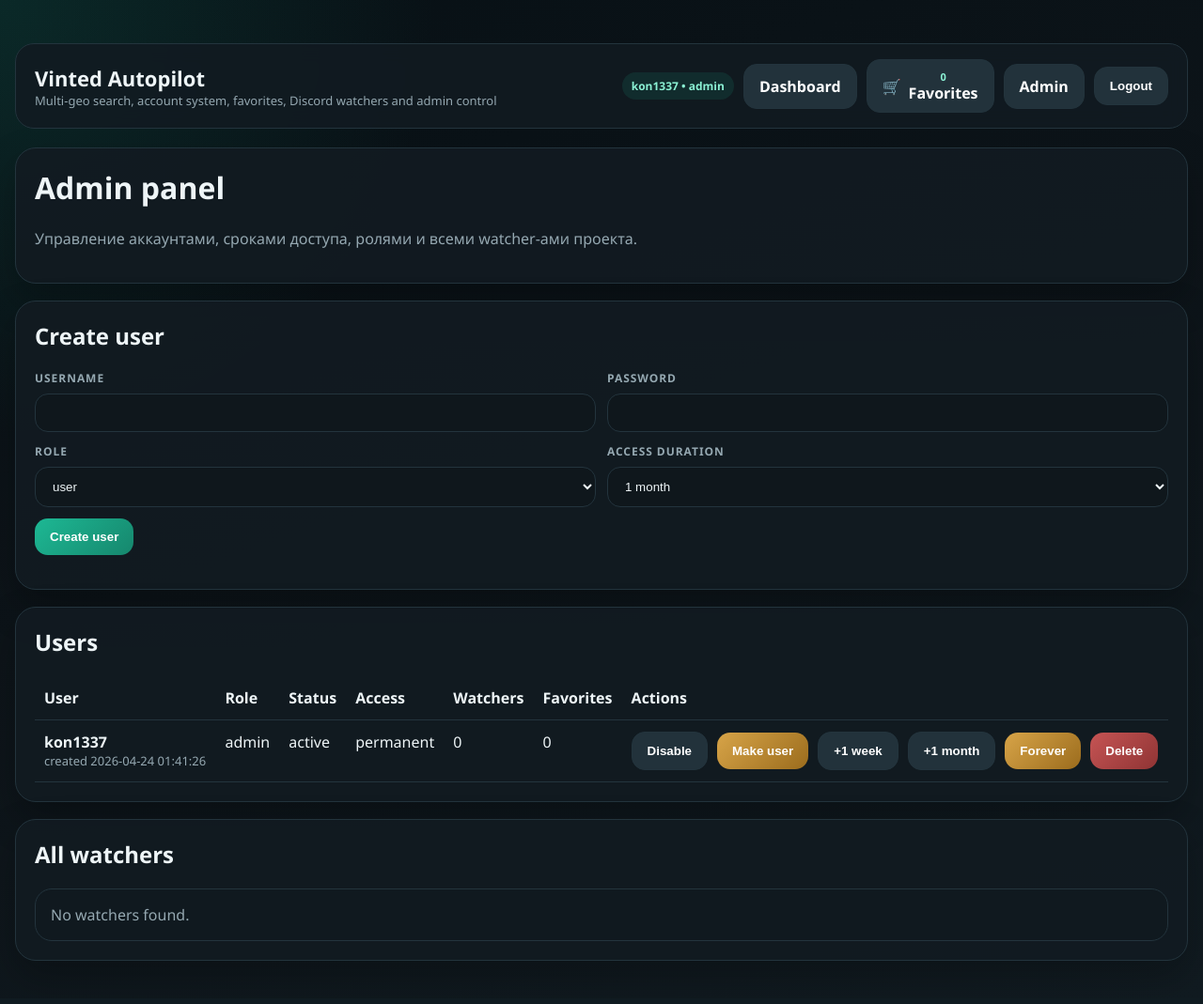
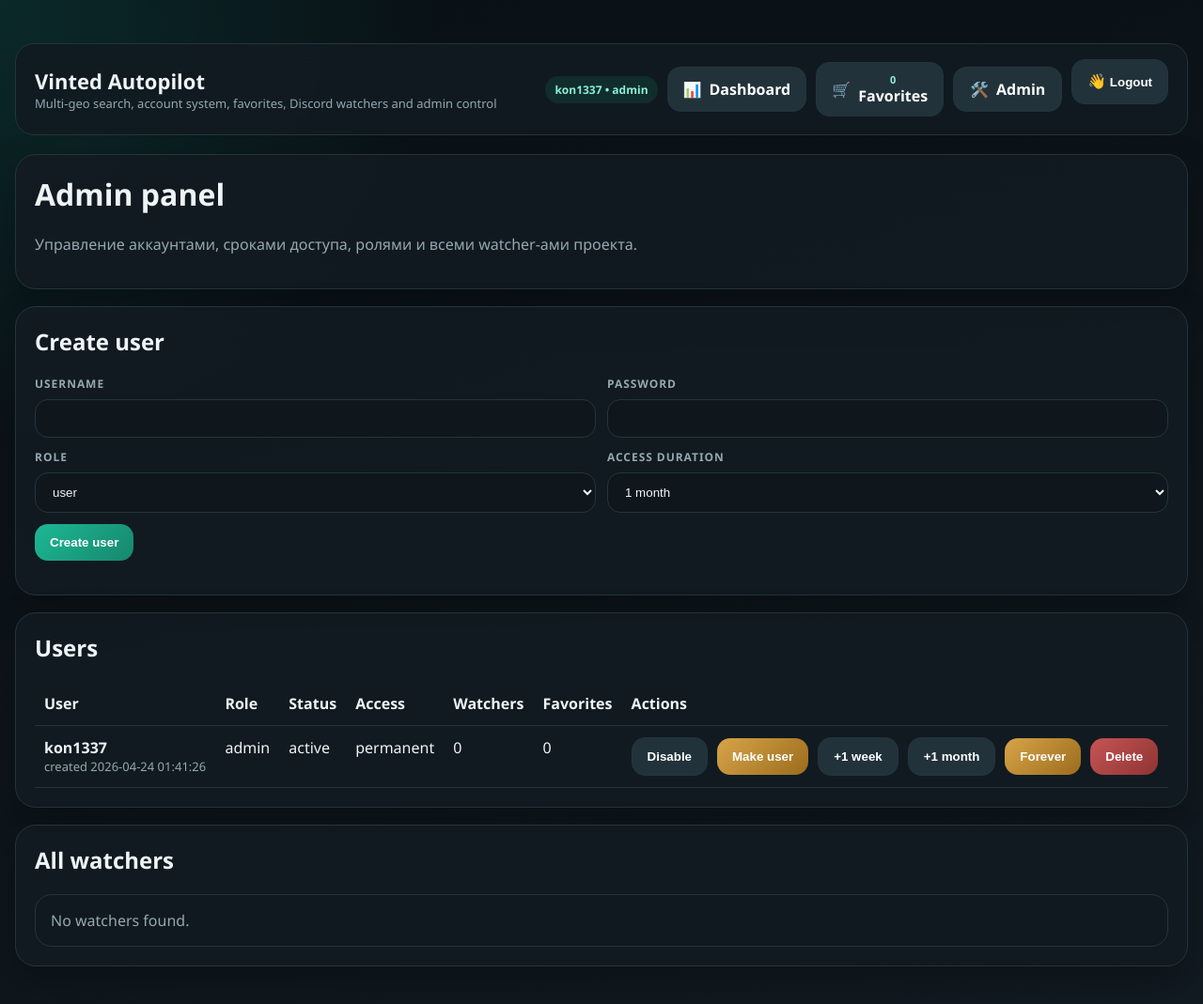
Before and after one commit to ttsshhaaa/vinted, a Flask app: page /admin in a window 1280 px wide. Shown: the whole page at 94% size. Before the commit the page ends 1023 px from the top, so only its background shows below. Run offline with Flask 3, Linux system fonts and the light colour scheme; the visitor is signed in with stand-in values (Sample User, id 1); data comes from the database, SQL or seed files in the repository; data that the repository does not hold is empty; some libraries are stand-ins or nearby versions.

Commit message:
Unify header buttons

```diff
--- a/templates/base.html
+++ b/templates/base.html
@@ -38,6 +38,15 @@
       color: white; background: linear-gradient(135deg, var(--accent), #16876d); font-weight: 700;
     }
     .btn.icon-btn { display: inline-flex; align-items: center; gap: 8px; }
+    .nav-actions { display: flex; gap: 10px; flex-wrap: wrap; align-items: center; }
+    .nav-btn {
+      min-width: 116px;
+      min-height: 48px;
+      justify-content: center;
+      text-align: center;
+    }
+    .nav-btn.tight { min-width: 92px; }
+    .nav-icon { font-size: 16px; line-height: 1; }
     .nav-stack { display: inline-flex; flex-direction: column; align-items: center; line-height: 1.05; gap: 3px; }
     .nav-stack .count { font-size: 11px; color: #8bf1d4; font-weight: 800; }
     .nav-stack .label { font-size: 16px; color: white; font-weight: 700; }
@@ -112,21 +121,30 @@
         <div class="muted small">Multi-geo search, account system, favorites, Discord watchers and admin control</div>
       </div>
       {% if current_user %}
-      <div class="inline">
+      <div class="nav-actions">
         <span class="pill">{{ current_user['username'] }} • {{ current_user['role'] }}</span>
-        <a class="btn secondary" href="{{ url_for('dashboard') }}">Dashboard</a>
-        <a class="btn secondary icon-btn" href="{{ url_for('favorites_page') }}">
-          <span aria-hidden="true">&#128722;</span>
+        <a class="btn secondary icon-btn nav-btn" href="{{ url_for('dashboard') }}">
+          <span class="nav-icon" aria-hidden="true">📊</span>
+          <span>Dashboard</span>
+        </a>
+        <a class="btn secondary icon-btn nav-btn" href="{{ url_for('favorites_page') }}">
+          <span class="nav-icon" aria-hidden="true">🛒</span>
           <span class="nav-stack">
             <span class="count">{{ favorites_count }}</span>
             <span class="label">Favorites</span>
           </span>
         </a>
         {% if current_user['role'] == 'admin' %}
-        <a class="btn secondary" href="{{ url_for('admin_panel') }}">Admin</a>
+        <a class="btn secondary icon-btn nav-btn" href="{{ url_for('admin_panel') }}">
+          <span class="nav-icon" aria-hidden="true">🛠️</span>
+          <span>Admin</span>
+        </a>
         {% endif %}
         <form method="post" action="{{ url_for('logout') }}">
-          <button class="secondary" type="submit">Logout</button>
+          <button class="secondary icon-btn nav-btn tight" type="submit">
+            <span class="nav-icon" aria-hidden="true">👋</span>
+            <span>Logout</span>
+          </button>
         </form>
       </div>
       {% endif %}
```
